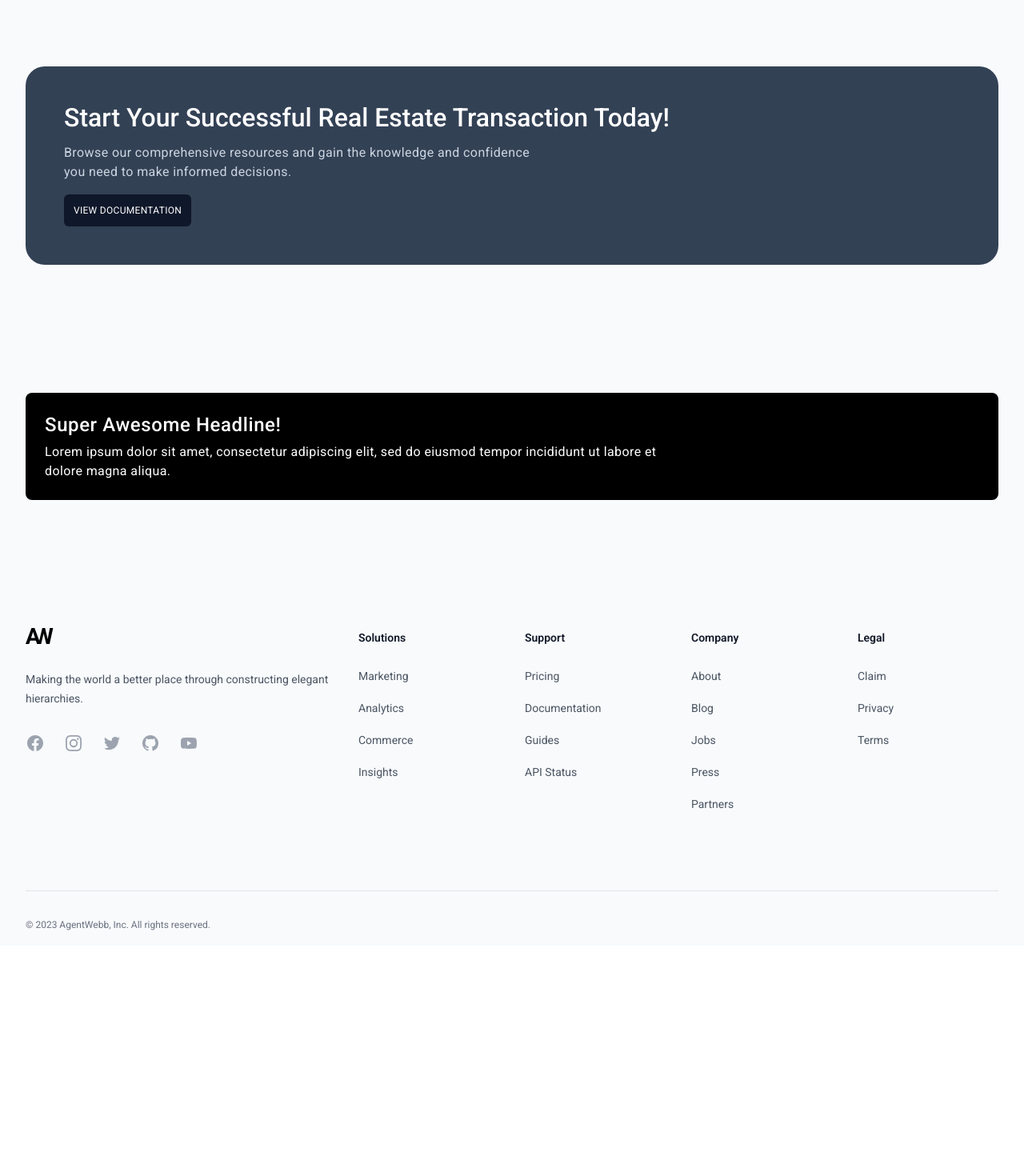
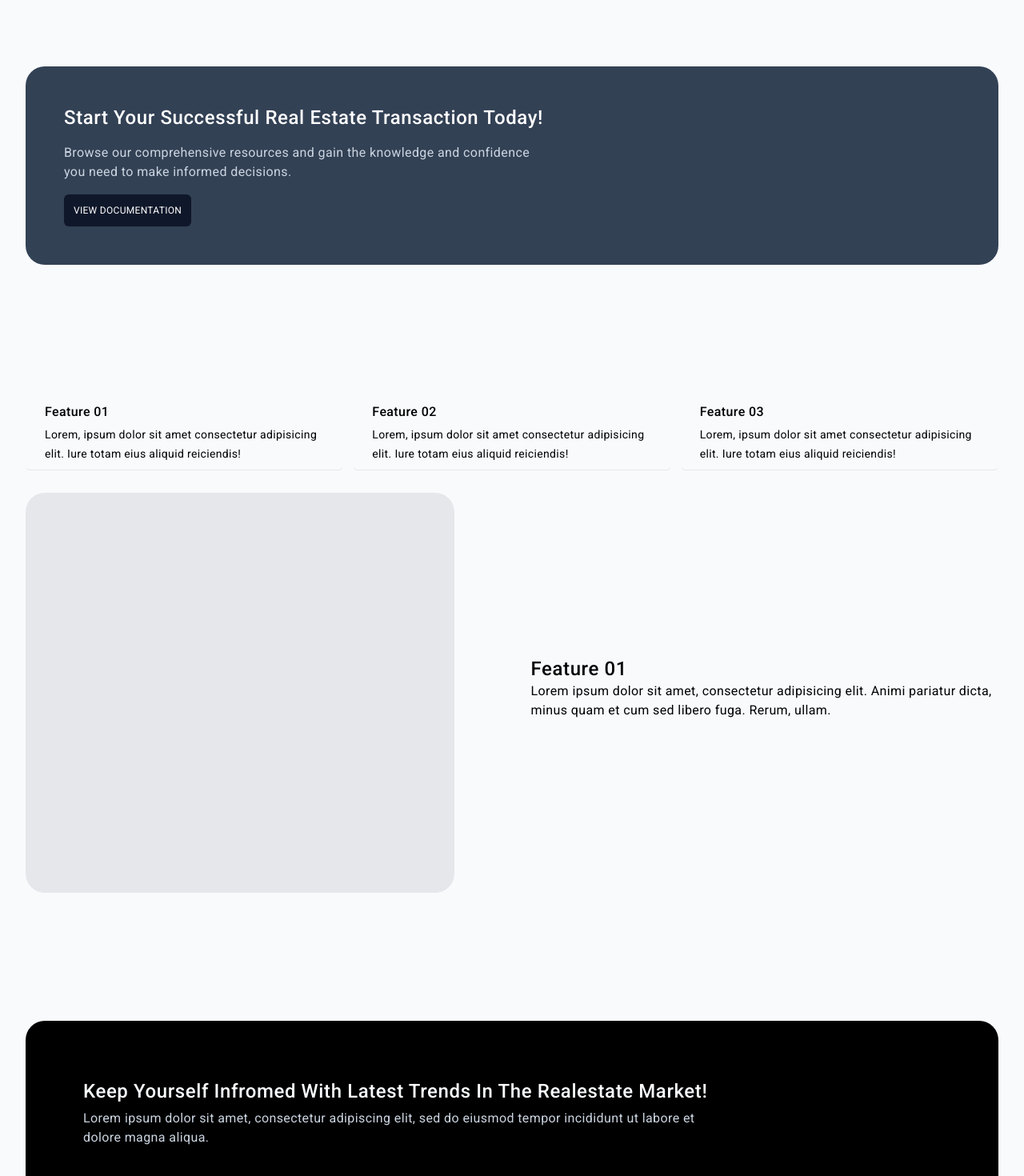
Before and after one commit to iamwillcode/agentwebb, a Next.js app: page / in a window 1280 px wide. Shown: the part 1220-2690 px from the top of the page at 80% size. Before the commit the page ends 2402 px from the top, so only its background shows below. Built offline with nearby package versions, Linux system fonts and the light colour scheme.

Commit message:
included a feature sectrion to with an image

```diff
--- a/pages/index.tsx
+++ b/pages/index.tsx
@@ -1,10 +1,19 @@
 import Head from "next/head";
 import Footer from "@/components/Footer";
 import Header from "@/components/Header";
-import { HiOutlineSearch, HiOutlineFire, HiOutlineDeviceTablet } from "react-icons/hi";
+import {
+  HiOutlineSearch,
+  HiOutlineFire,
+  HiOutlineDeviceTablet,
+} from "react-icons/hi";
 import Link from "next/link";
 
-
+const items = [
+  { id: 1, headline: "Feature 01" },
+  { id: 2, headline: "Feature 02" },
+  { id: 3, headline: "Feature 03" },
+  // More items...
+];
 
 export default function index() {
   return (
@@ -28,11 +37,11 @@ export default function index() {
                   </h1>
                   <div className="max-w-xl mt-6 lg:mt-0 xl:col-end-1 xl:row-start-1">
                     <p className="body-large">
-                      Unbiased and comprehensive information about the real estate
-                      transaction process. The site provides factual details about
-                      buying and selling property and aims to prepare visitors to
-                      be one step ahead in the process, alert to any potential red
-                      flags.
+                      Unbiased and comprehensive information about the real
+                      estate transaction process. The site provides factual
+                      details about buying and selling property and aims to
+                      prepare visitors to be one step ahead in the process,
+                      alert to any potential red flags.
                     </p>
                     <div className="flex items-center mt-10 gap-x-6">
                       <a
@@ -41,8 +50,12 @@ export default function index() {
                       >
                         View Documentation
                       </a>
-                      <a href="#" className="tracking-wide uppercase text-slate-900 body-small">
-                        Get In Touch With An Agent <span aria-hidden="true">→</span>
+                      <a
+                        href="#"
+                        className="tracking-wide uppercase text-slate-900 body-small"
+                      >
+                        Get In Touch With An Agent{" "}
+                        <span aria-hidden="true">→</span>
                       </a>
                     </div>
                   </div>
@@ -61,22 +74,38 @@ export default function index() {
             <div className="grid grid-cols-1 gap-20 md:grid-cols-2 lg:grid-cols-3 ">
               <div>
                 <HiOutlineSearch className="w-8 h-8 mb-4" />
-                <h3 className="mb-3 capitalize title-large">Real Estate Made Simple</h3>
+                <h3 className="mb-3 capitalize title-large">
+                  Real Estate Made Simple
+                </h3>
                 <p className="body-medium">
-                  Don&#39;t let the complexities of buying and selling property overwhelm you. With our unbiased and comprehensive real estate resource, you&#39;ll have all the information you need to navigate the process..
+                  Don&#39;t let the complexities of buying and selling property
+                  overwhelm you. With our unbiased and comprehensive real estate
+                  resource, you&#39;ll have all the information you need to
+                  navigate the process..
                 </p>
               </div>
               <div>
                 <HiOutlineFire className="w-8 h-8 mb-4" />
-                <h3 className="mb-3 capitalize title-large">Get Ahead of the Game!</h3>
+                <h3 className="mb-3 capitalize title-large">
+                  Get Ahead of the Game!
+                </h3>
                 <p className="body-medium">
-                  Stay informed and one step ahead of the competition with our expert advice and insider tips. We&#39;ll equip you with everything you need to make informed decisions and avoid common pitfalls              </p>
+                  Stay informed and one step ahead of the competition with our
+                  expert advice and insider tips. We&#39;ll equip you with
+                  everything you need to make informed decisions and avoid
+                  common pitfalls{" "}
+                </p>
               </div>
               <div>
                 <HiOutlineDeviceTablet className="w-8 h-8 mb-4" />
-                <h3 className="mb-3 capitalize title-large">Power Available On Finger Tips</h3>
+                <h3 className="mb-3 capitalize title-large">
+                  Power Available On Finger Tips
+                </h3>
                 <p className="body-medium">
-                  Our comprehensive and unbiased resource provides all the facts you need to know before you start. With our expert guidance, you&#39;ll be equipped to make informed decisions and achieve a successful transaction.
+                  Our comprehensive and unbiased resource provides all the facts
+                  you need to know before you start. With our expert guidance,
+                  you&#39;ll be equipped to make informed decisions and achieve
+                  a successful transaction.
                 </p>
               </div>
             </div>
@@ -85,8 +114,13 @@ export default function index() {
           <section className="wrapper">
             <div className="p-12 overflow-hidden bg-slate-700 rounded-3xl ">
               <div className="space-y-4 text-start">
-                <h3 className="text-white capitalize headline-large">Start your successful real estate transaction today!</h3>
-                <p className="text-slate-300 body-large max-w-prose">Browse our comprehensive resources and gain the knowledge and confidence you need to make informed decisions.</p>
+                <h3 className="text-white capitalize headline-medium">
+                  Start your successful real estate transaction today!
+                </h3>
+                <p className="text-slate-300 body-large max-w-prose">
+                  Browse our comprehensive resources and gain the knowledge and
+                  confidence you need to make informed decisions.
+                </p>
               </div>
               <div className="flex justify-start mt-4">
                 <Link
@@ -100,10 +134,36 @@ export default function index() {
           </section>
           {/* SECTION END: 03 :: CALL TO ACTION  */}
           <section className="wrapper">
-            <div className="overflow-hidden bg-black rounded-lg ">
+            <ul role="list" className="grid w-full grid-cols-3 gap-3">
+              {items.map((item) => (
+                <li key={item.id} className="px-2 py-2 overflow-hidden border-b sm:rounded-md sm:px-6">
+                  <h4 className="title-medium">{item.headline}</h4>
+                  <p className="body-medium">Lorem, ipsum dolor sit amet consectetur adipisicing elit. Iure totam eius aliquid reiciendis!</p>
+                </li>
+              ))}
+            </ul>
+            <div className="flex items-center gap-24 mt-4">
+            <div className="w-[720px] mt-3 bg-gray-200 h-[500px] rounded-3xl"></div>
+                <div className=" max-w-prose">
+                <h4 className="headline-small">Feature 01</h4>
+                <p className="body-large">Lorem ipsum dolor sit amet, consectetur adipisicing elit. Animi pariatur dicta, minus quam et cum sed libero fuga. Rerum, ullam.</p>
+
+                </div>
+            </div>
+          </section>
+          {/* SECTION END: 04 :: CALL TO ACTION  */}
+
+          <section className="wrapper">
+            <div className="p-12 overflow-hidden bg-black rounded-3xl">
               <div className="px-4 py-5 space-y-1.5 sm:p-6">
-                <h3 className="text-white headline-medium">Super Awesome Headline!</h3>
-                <p className="max-w-3xl text-white body-large">Lorem ipsum dolor sit amet, consectetur adipiscing elit, sed do eiusmod tempor incididunt ut labore et dolore magna aliqua.</p>
+                <h3 className="text-slate-50 headline-medium">
+                  Keep Yourself Infromed With Latest Trends In The Realestate
+                  Market!
+                </h3>
+                <p className="max-w-3xl text-slate-300 body-large">
+                  Lorem ipsum dolor sit amet, consectetur adipiscing elit, sed
+                  do eiusmod tempor incididunt ut labore et dolore magna aliqua.
+                </p>
               </div>
             </div>
           </section>
```
